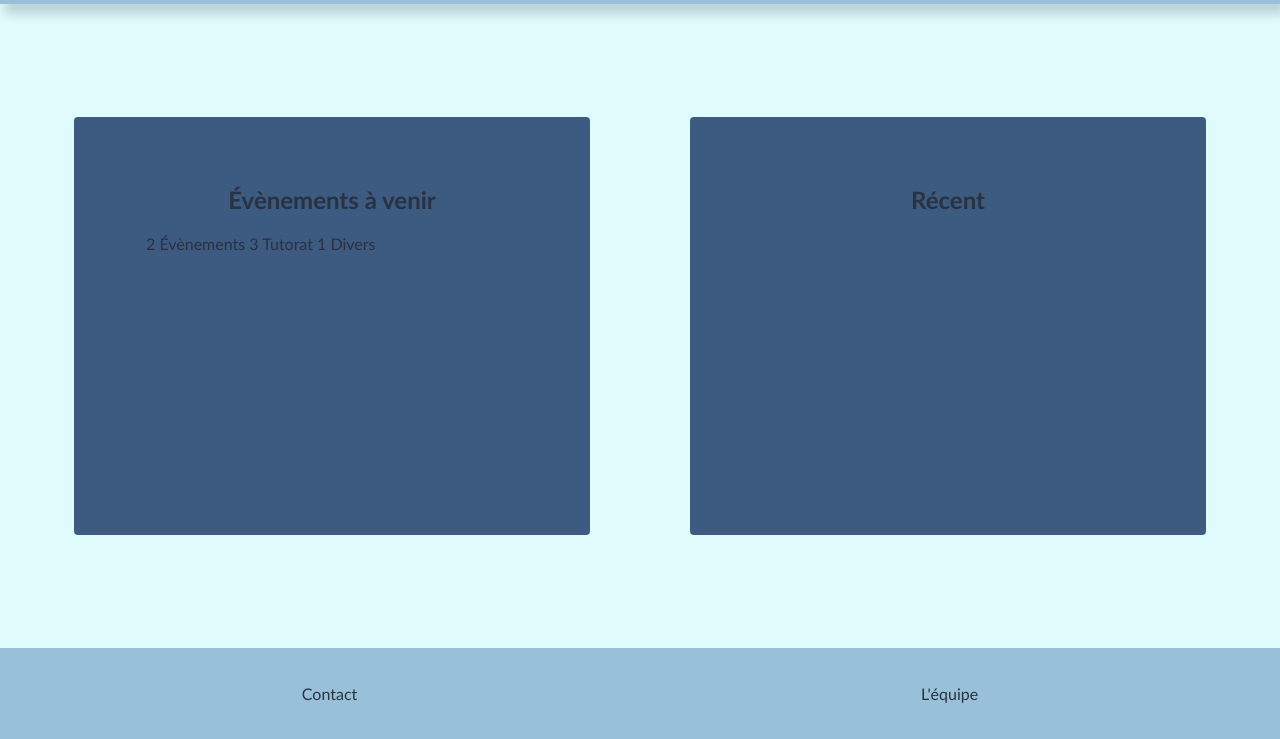
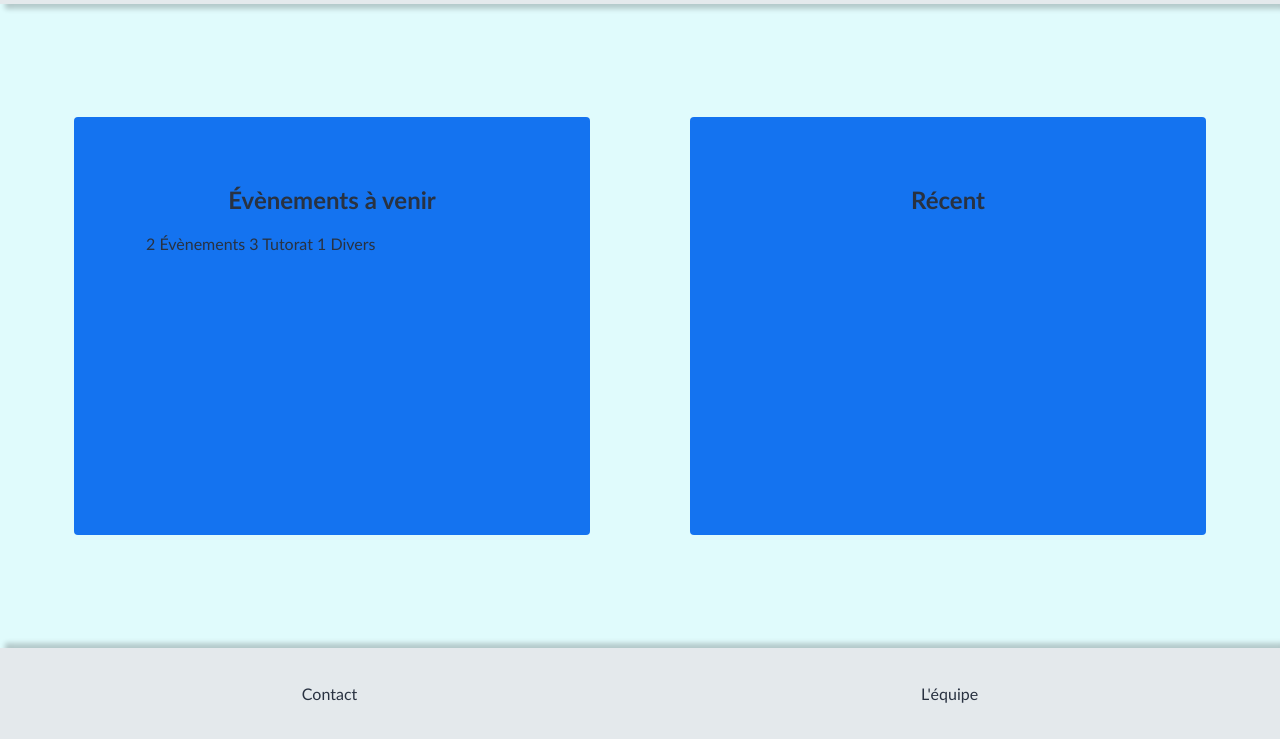
Before and after one commit to Mibde/mibde.fr, a website built with Vite: page index.html in a window 1280 px wide. Shown: the part 61-800 px from the top of the page. Built offline with nearby package versions, Linux system fonts and the light colour scheme; no server answers.

Commit message:
💄 Update style, add button

```diff
--- a/assets/scss/base/_base.scss
+++ b/assets/scss/base/_base.scss
@@ -17,5 +17,10 @@ html {
         main {
             flex: 1;
         }
+
+        a {
+            color: map-get($colors-types, primary, color);
+            text-decoration: none;
+        }
     }
 }
--- /dev/null
+++ b/assets/scss/components/_button.scss
@@ -0,0 +1,21 @@
+.btn {
+    cursor: pointer;
+    @include padding(map-get($btn, paddings, default));
+    @include border-radius(map-get($btn, radius));
+
+    transition: all 0.5s;
+
+    @each $type, $value in map-get($btn, types) {
+        @if $type == "default" {
+            @include btn-colors($value);
+        } @else {
+            &--#{$type} {
+                @include btn-colors($value);
+            }
+        }
+    }
+
+    &--around {
+        border-radius: 30px;
+    }
+}
--- a/assets/scss/layouts/_card.scss
+++ b/assets/scss/layouts/_card.scss
@@ -18,7 +18,7 @@
     }
 
     &__title {
-        font-size: map-get($font-sizes, 4);
+        font-size: map-get($font-sizes, 5);
         text-align: center;
     }
 }
--- a/assets/scss/layouts/_footer.scss
+++ b/assets/scss/layouts/_footer.scss
@@ -1,8 +1,8 @@
 .footer {
-    background-color: $footer-background;
-    padding: $footer-size;
+    background-color: map-get($footer, background);
+    padding: map-get($footer, size);
 
     @include flex-around();
 
-    @include shadow();
+    @include shadow(map-get($footer, shadow, size));
 }
--- /dev/null
+++ b/assets/scss/mixins/_button.scss
@@ -0,0 +1,9 @@
+@mixin btn-colors($colors) {
+    background-color: map-get($colors, background);
+    border: map-get($colors, border);
+    color: map-get($colors, color);
+
+    &:hover, &--active {
+        background-color: darken(map-get($colors, background), 10);
+    }
+}
--- a/assets/scss/mixins/_navbar.scss
+++ b/assets/scss/mixins/_navbar.scss
@@ -32,5 +32,5 @@
 }
 
 @mixin navbar-shadow {
-    @include shadow(10px);
+    @include shadow;
 }
--- a/assets/scss/mixins/_utils.scss
+++ b/assets/scss/mixins/_utils.scss
@@ -1,3 +1,5 @@
+@use "sass:meta";
+
 @mixin primary-color {
     color: map-get($map: $colors, $key: primary);
 }
@@ -6,12 +8,23 @@
     color: map-get($map: $colors, $key: default);
 }
 
-@mixin shadow($size: $shadow-size, $color: map-get($colors, shadow)) {
-    box-shadow: 5px $size $size $color;
+@mixin shadow($size: map-get($shadow, size), $blur: map-get($shadow, blur), $color: map-get($shadow, color)) {
+    @if type-of($size) == map {
+        box-shadow: map-get($size, x) map-get($size, y) $blur $color;
+    } @else {
+        box-shadow: $size $blur $color;
+    }
 }
 
 @mixin border-radius($size: map-get($map: $border-radius, $key: default)) {
-    border-radius: $size;
+    @if type-of($size) == map {
+        border-radius: map-get($size, top-left)
+            map-get($size, top-right)
+            map-get($size, bottom-left)
+            map-get($size, bottom-right);
+    } @else {
+        border-radius: $size;
+    }
 }
 
 @mixin padding-horizontal($size: map-get($spacers, 1)) {
@@ -22,6 +35,18 @@
 @mixin padding-vertical($size: map-get($spacers, 1)) {
     padding-top: $size;
     padding-bottom: $size;
+}
+
+@mixin padding($size: map-get($spacers, 1), $size-x: false, $size-y: false) {
+    @if $size-x and $size-y {
+        @include padding-vertical($size-x);
+        @include padding-horizontal($size-y);
+    } @else if type-of($size) == map {
+        @include padding-vertical(map-get($size, x));
+        @include padding-horizontal(map-get($size, y));
+    } @else {
+        padding: $size;
+    }
 }
 
 @mixin margin-vertical($size: map-get($spacers, 1)) {
@@ -53,3 +78,7 @@
     justify-content: center;
     align-items: center;
 }
+
+@mixin text-center {
+    text-align: center;
+}
--- a/assets/scss/pages/_index.scss
+++ b/assets/scss/pages/_index.scss
@@ -10,3 +10,13 @@
         }
     }
 }
+
+.event {
+    &__filter {
+        justify-content: space-evenly;
+        display: flex;
+        * {
+            width: 20%;
+        }
+    }
+}
--- a/assets/scss/style.scss
+++ b/assets/scss/style.scss
@@ -207,9 +207,12 @@ body {
 @import "mixins/utils";
 @import "mixins/breakpoints";
 @import "mixins/navbar";
+@import "mixins/button";
 
 @import "base/typography";
 @import "base/base";
+
+@import "components/button";
 
 @import "layouts/navbar";
 @import "layouts/card";
--- a/assets/scss/utils/_variables.scss
+++ b/assets/scss/utils/_variables.scss
@@ -41,6 +41,15 @@ $border-radius: (
     lg: 0.3rem,
 );
 
+$shadow: (
+    size: (
+        x: 5px,
+        y: 5px,
+    ),
+    blur: 5px,
+    color: rgba(black, 0.2),
+);
+
 // ===============
 // | Transitions |
 // ===============
@@ -50,32 +59,76 @@ $transitions: (
     slow: 0.75s,
 );
 
+// ==========
+// | Colors |
+// ==========
+$colors: (
+    primary: #1473f0,
+    secondary: #517285,
+    background: #e0fbfc,
+    warning: #ee6c4d,
+    default: #293241,
+    shadow: rgba(#293241, 0.2),
+);
+
+$colors-types: (
+    default: (
+        background: map-get($colors, background),
+        color: map-get($colors, default),
+    ),
+    primary: (
+        background: lighten(mix(map-get($colors, primary), white), 20),
+        color: map-get($colors, primary),
+    ),
+    secondary: (
+        background: lighten(mix(map-get($colors, secondary), white), 20),
+        color: map-get($colors, secondary),
+    ),
+    warning: (
+        background: lighten(map-get($colors, warning), 45),
+        color: map-get($colors, warning),
+    ),
+);
+
 // ==============
 // | Components |
 // ==============
 
 // Buttons
-$btn-paddings: (
-    y: (
-        sm: 0.25rem,
-        lg: 0.5rem,
+$btn: (
+    types: (
+        default: (
+            background: map-get($colors-types, default, background),
+            color: map-get($colors-types, default, color),
+            border: darken(map-get($colors-types, default, background), 30),
+        ),
+        primary: (
+            background: map-get($colors-types, primary, background),
+            color: map-get($colors-types, primary, color),
+            border: darken(map-get($colors-types, primary, color), 10),
+        ),
+        secondary: (
+            background: map-get($colors-types, secondary, background),
+            color: map-get($colors, secondary),
+            border: darken(map-get($colors, secondary), 10),
+        ),
     ),
-    x: (
-        sm: 0.5rem,
-        lg: 1rem,
+    paddings: (
+        default: (
+            x: 0.75rem,
+            y: 0.75rem,
+        ),
+        sm: (
+            x: 0.25rem,
+            y: 0.25rem,
+        ),
+        lg: (
+            x: 1.25rem,
+            y: 1.25rem,
+        ),
     ),
-);
-
-// ==========
-// | Colors |
-// ==========
-$colors: (
-    primary: #3d5a80,
-    secondary: #98c1d9,
-    background: #e0fbfc,
-    warning: #ee6c4d,
-    default: #293241,
-    shadow: rgba(#293241, 0.2),
+    radius: 0.25rem,
+    border-size: 1px,
 );
 
 // ===========
@@ -84,11 +137,19 @@ $colors: (
 
 // Navbar
 $navbar-size: 20px;
-$navbar-background: map-get($colors, secondary);
+$navbar-background: map-get($colors-types, secondary, background);
 
 // Footer
-$footer-background: map-get($colors, secondary);
-$footer-size: 20px;
+$footer: (
+    background: map-get($colors-types, secondary, background),
+    size: 20px,
+    shadow: (
+        size: (
+            x: 5px,
+            y: -5px,
+        ),
+    ),
+);
 
 // =========
 // | Pages |
```
